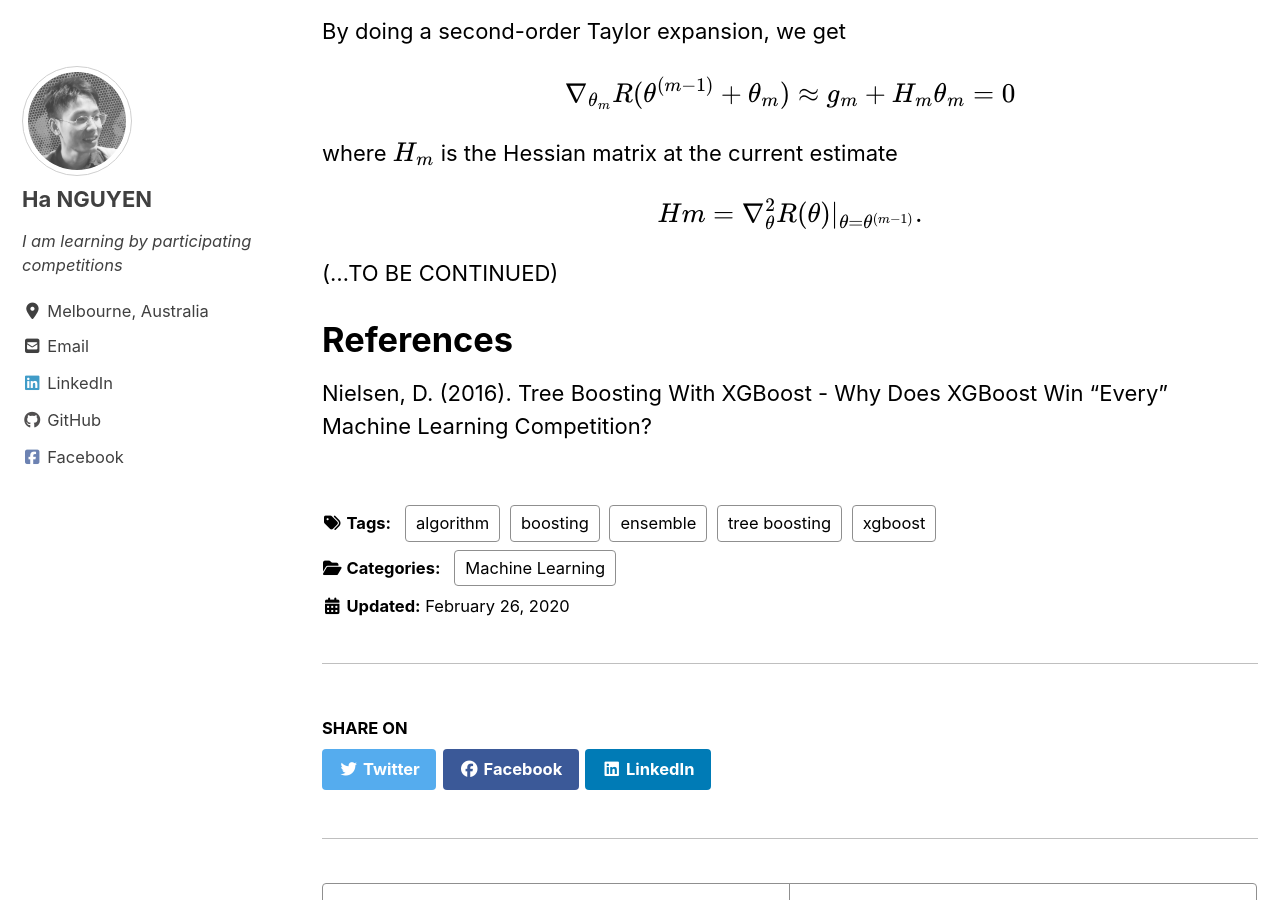
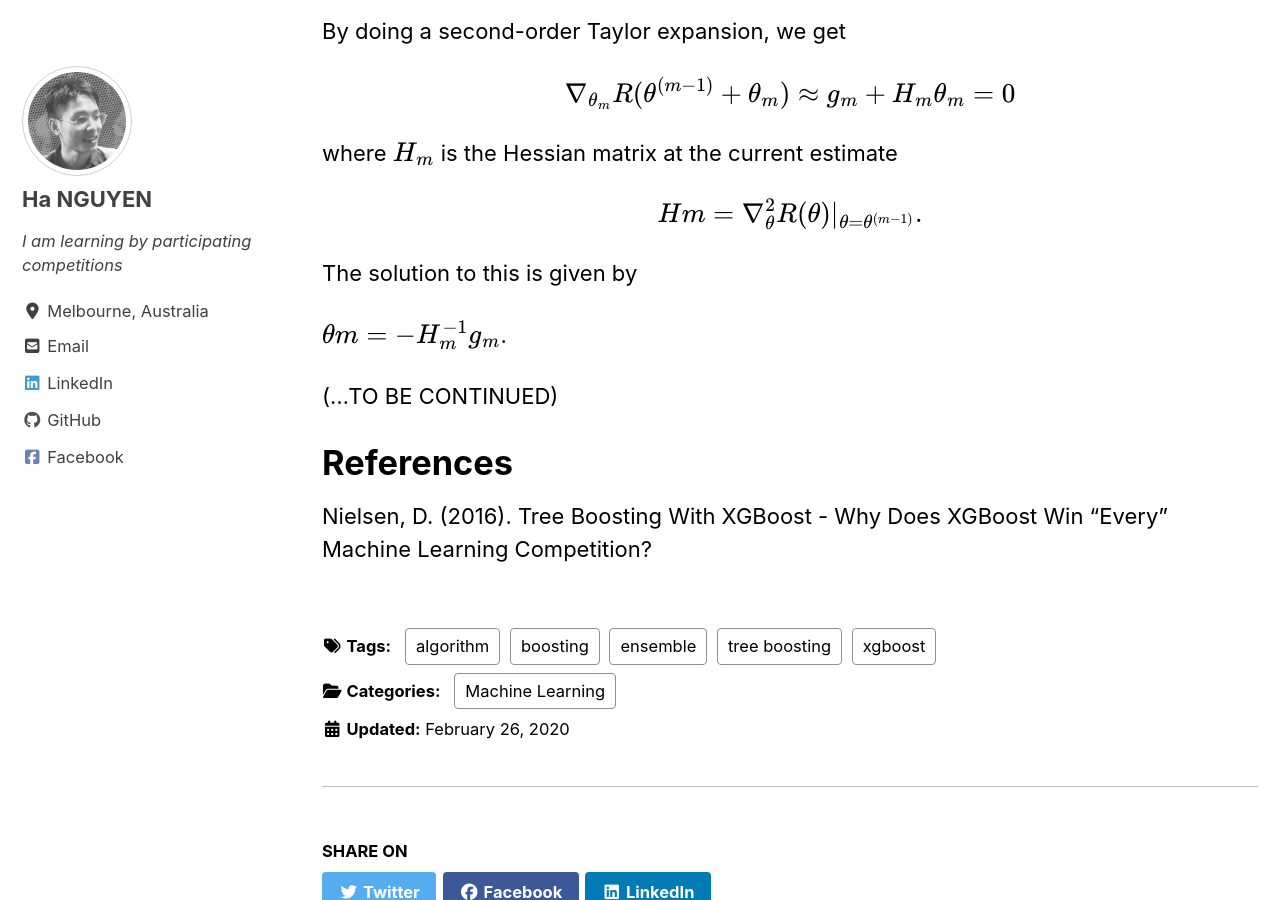
Before and after one commit to datasciblog/datasciblog.github.io, a Jekyll site: the page built from _posts/2020-02-26-tree-boosting-03.md, in a window 1280 px wide and 900 px high, scrolled down 8003 px. Built offline with Jekyll 4.4.1, drawn with Linux system fonts in a browser that asks for light colours; cached includes are drawn as plain includes; nearby versions of some CDN libraries; formulas are drawn with MathJax 3.

Commit message:
Update 2020-02-26-tree-boosting-03.md

```diff
--- a/_posts/2020-02-26-tree-boosting-03.md
+++ b/_posts/2020-02-26-tree-boosting-03.md
@@ -194,6 +194,10 @@ where $H_m$ is the Hessian matrix at the current estimate
 
 $$Hm = \nabla_{\theta}^2 R(\theta)|_{\theta=\theta^{(m−1)}}.$$
 
+The solution to this is given by
+
+$$θm = −H_m^{−1} g_m$$.
+
 (...TO BE CONTINUED)
 
 # References
```
